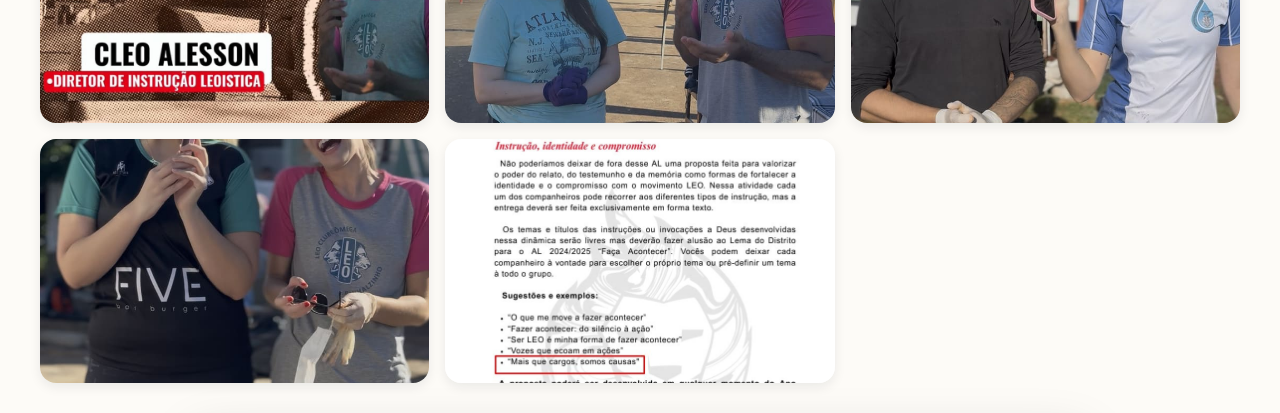
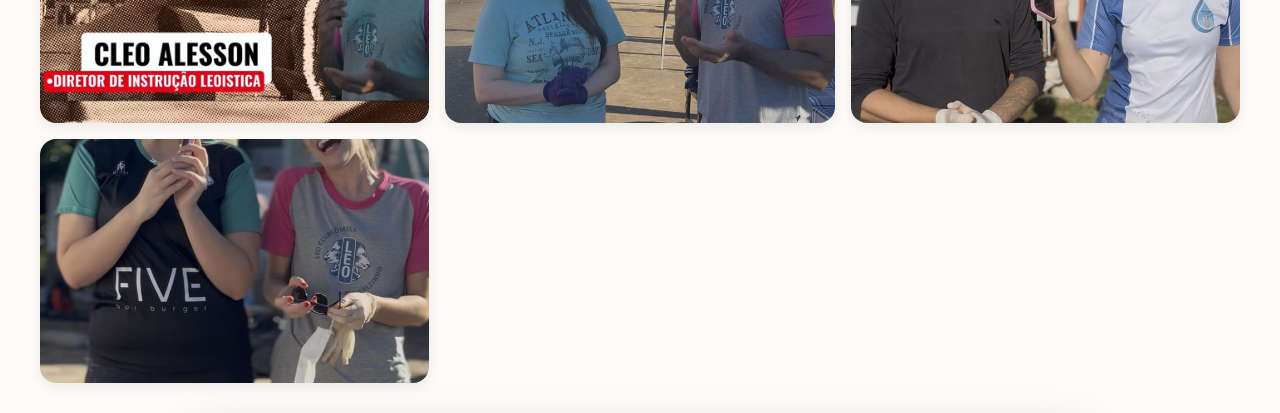
Before and after one commit to alessonsouza/report-lionistic-instruction-4, a React (Vite) app: page / in a window 1280 px wide. Shown: the part 1720-2133 px from the top of the page. Built offline with nearby package versions, Linux system fonts and the light colour scheme; grey boxes are pictures that could not be loaded.

Commit message:
content: remove official proposal card from Mais que Cargos gallery
entrevista-registro-1.jpg was the district proposal card, not an interview
photo. Drop it from the gallery, delete the asset, and remove it from the
optimize:images map.

```diff
--- a/scripts/optimize-images.mjs
+++ b/scripts/optimize-images.mjs
@@ -21,7 +21,6 @@ const MAP = [
   ['mais-que-cargos', 'diretora-novos-associados-entrevistando.PNG', 'diretora-novos-associados-entrevistando.jpg'],
   ['mais-que-cargos', 'imagem-diretor-instrucao-entrevistando-mais-importante.PNG', 'diretor-instrucao-entrevistando.jpg'],
   ['mais-que-cargos', 'imagem-diretora-lideranca-entrevistando.PNG', 'diretora-lideranca-entrevistando.jpg'],
-  ['mais-que-cargos', 'WhatsApp Image 2026-05-06 at 14.22.38.jpeg', 'entrevista-registro-1.jpg'],
 
   // ── Relatos de Afeto (mural showcase) ────────────────────────────────────
   ['relatos-de-afeto', 'foto-oficial-site-mural.jpeg', 'foto-oficial-site-mural.jpg'],
--- a/src/data/content.ts
+++ b/src/data/content.ts
@@ -144,12 +144,6 @@ export const proposals: Proposal[] = [
         src: '/mais-que-cargos/diretora-novos-associados-entrevistando.jpg',
         alt: 'Diretora de Novos Associados durante a entrevista',
         caption: 'Diretoria de Novos Associados',
-      },
-      {
-        id: 5,
-        src: '/mais-que-cargos/entrevista-registro-1.jpg',
-        alt: 'Registro de uma das entrevistas',
-        caption: 'Um dos momentos de entrevista',
       },
     ],
     video: {
```
Also changed, not shown: public/mais-que-cargos/entrevista-registro-1.jpg (deleted).
